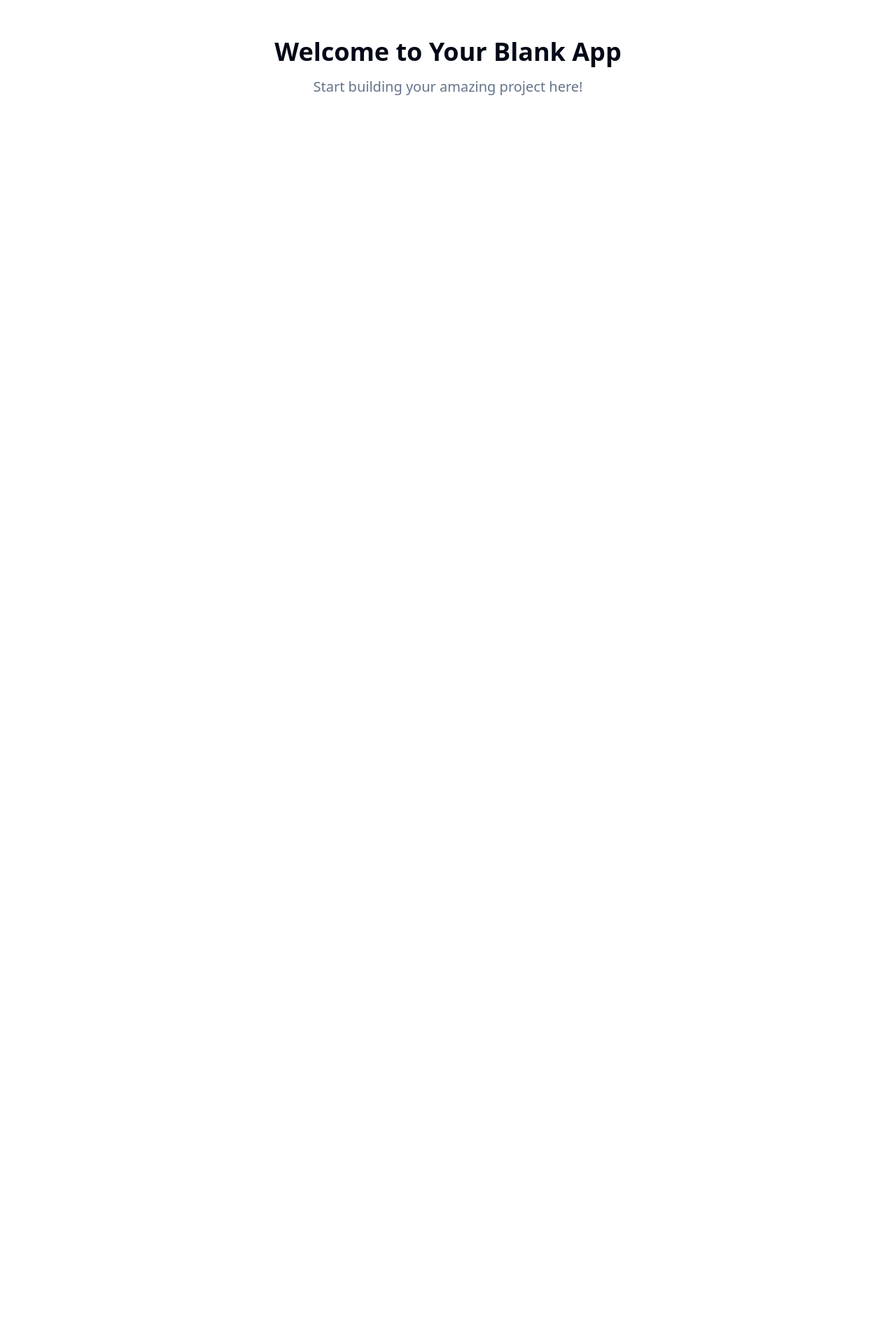
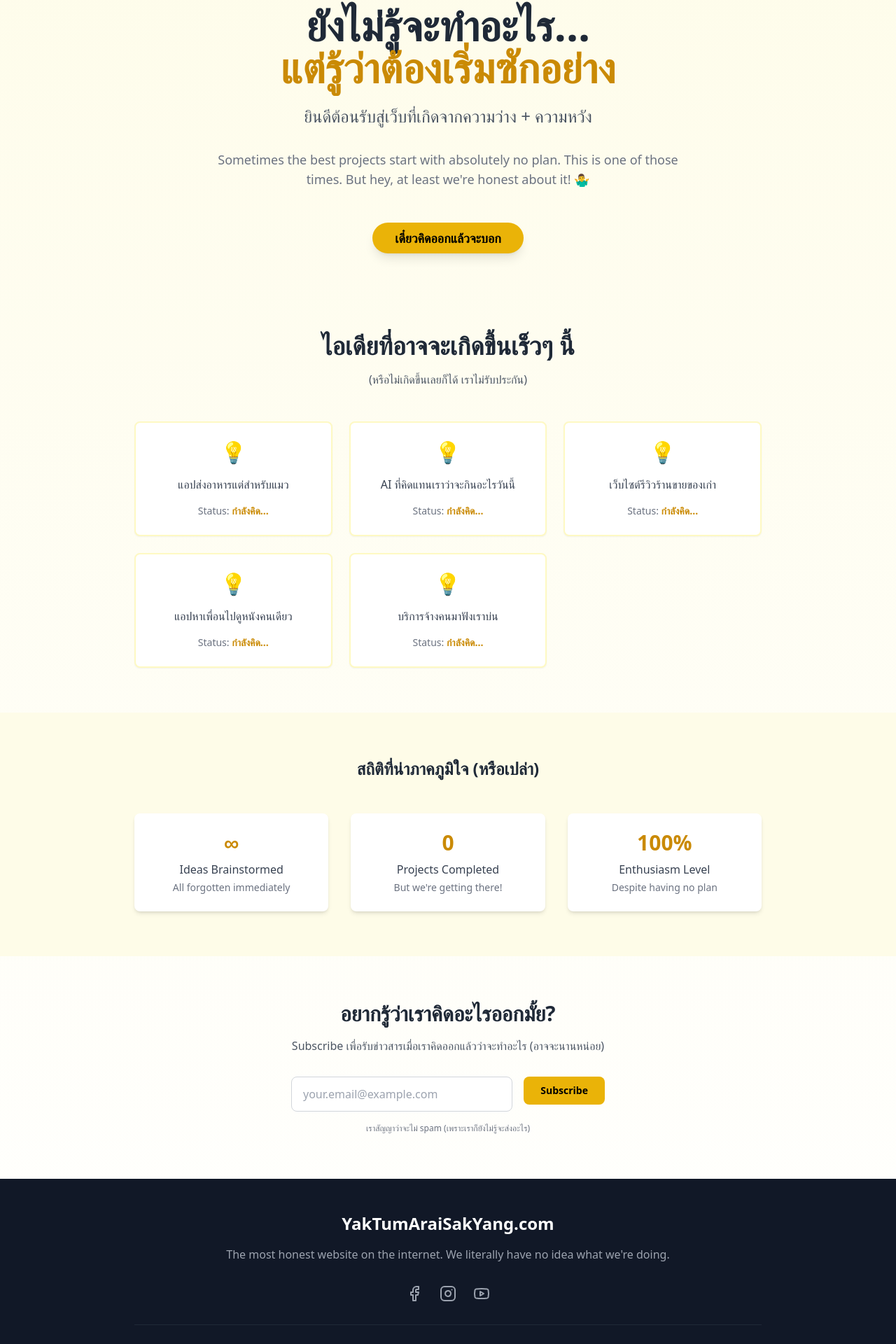
Before and after one commit to Kengbun/mai-roo-mai-wa, a React (Vite) app: page / in a window 1280 px wide. Shown: the part 304-2224 px from the top of the page at 70% size. Before the commit the page ends 800 px from the top, so only its background shows below. Built offline with nearby package versions, Linux system fonts and the light colour scheme.

Commit message:
Create landing page for "YakTumAraiSakYang.com"
Implement a quirky and minimal landing page with Thai/English mix, a funny icon, CTA, placeholder ideas section, responsive design, and a footer.

```diff
--- a/src/pages/Index.tsx
+++ b/src/pages/Index.tsx
@@ -1,12 +1,175 @@
-// Update this page (the content is just a fallback if you fail to update the page)
+
+import { Button } from "@/components/ui/button";
+import { Card } from "@/components/ui/card";
+import { Facebook, Instagram, Youtube } from "lucide-react";
 
 const Index = () => {
+  const ideas = [
+    "แอปส่งอาหารแต่สำหรับแมว",
+    "AI ที่คิดแทนเราว่าจะกินอะไรวันนี้",
+    "เว็บไซต์รีวิวร้านขายของเก่า",
+    "แอปหาเพื่อนไปดูหนังคนเดียว",
+    "บริการจ้างคนมาฟังเราบ่น"
+  ];
+
   return (
-    <div className="min-h-screen flex items-center justify-center bg-background">
-      <div className="text-center">
-        <h1 className="text-4xl font-bold mb-4">Welcome to Your Blank App</h1>
-        <p className="text-xl text-muted-foreground">Start building your amazing project here!</p>
-      </div>
+    <div className="min-h-screen bg-gradient-to-b from-yellow-50 to-white">
+      {/* Header */}
+      <header className="container mx-auto px-4 py-6">
+        <div className="text-center">
+          <h1 className="text-2xl font-bold text-gray-800">YakTumAraiSakYang.com</h1>
+        </div>
+      </header>
+
+      {/* Hero Section */}
+      <main className="container mx-auto px-4 py-12">
+        <div className="max-w-4xl mx-auto text-center">
+          {/* Funny Icon */}
+          <div className="mb-8">
+            <div className="inline-block p-6 bg-yellow-100 rounded-full animate-bounce">
+              <img
+                src="https://images.unsplash.com/photo-1485827404703-89b55fcc595e?w=120&h=120&fit=crop&crop=center"
+                alt="Confused robot"
+                className="w-24 h-24 rounded-full object-cover"
+              />
+            </div>
+          </div>
+
+          {/* Main Headlines */}
+          <h1 className="text-4xl md:text-6xl font-bold text-gray-800 mb-6 leading-tight">
+            ยังไม่รู้จะทำอะไร...<br />
+            <span className="text-yellow-600">แต่รู้ว่าต้องเริ่มซักอย่าง</span>
+          </h1>
+
+          <p className="text-xl md:text-2xl text-gray-600 mb-8 font-light">
+            ยินดีต้อนรับสู่เว็บที่เกิดจากความว่าง + ความหวัง
+          </p>
+
+          <p className="text-lg text-gray-500 mb-12 max-w-2xl mx-auto">
+            Sometimes the best projects start with absolutely no plan. This is one of those times.
+            But hey, at least we're honest about it! 🤷‍♂️
+          </p>
+
+          {/* CTA Button */}
+          <Button
+            size="lg"
+            className="bg-yellow-500 hover:bg-yellow-600 text-black font-semibold px-8 py-4 text-lg rounded-full transition-all duration-300 transform hover:scale-105 shadow-lg hover:shadow-xl"
+          >
+            เดี๋ยวคิดออกแล้วจะบอก
+          </Button>
+        </div>
+      </main>
+
+      {/* Ideas Section */}
+      <section className="container mx-auto px-4 py-16">
+        <div className="max-w-4xl mx-auto">
+          <h2 className="text-3xl md:text-4xl font-bold text-center text-gray-800 mb-4">
+            ไอเดียที่อาจจะเกิดขึ้นเร็วๆ นี้
+          </h2>
+          <p className="text-center text-gray-600 mb-12">
+            (หรือไม่เกิดขึ้นเลยก็ได้ เราไม่รับประกัน)
+          </p>
+
+          <div className="grid md:grid-cols-2 lg:grid-cols-3 gap-6">
+            {ideas.map((idea, index) => (
+              <Card key={index} className="p-6 hover:shadow-lg transition-all duration-300 transform hover:-translate-y-2 bg-white border-2 border-yellow-100 hover:border-yellow-300">
+                <div className="text-center">
+                  <div className="text-3xl mb-4">💡</div>
+                  <p className="text-gray-700 font-medium">{idea}</p>
+                  <div className="mt-4 text-sm text-gray-500">
+                    Status: <span className="text-yellow-600 font-semibold">กำลังคิด...</span>
+                  </div>
+                </div>
+              </Card>
+            ))}
+          </div>
+        </div>
+      </section>
+
+      {/* Stats Section */}
+      <section className="bg-yellow-50 py-16">
+        <div className="container mx-auto px-4">
+          <div className="max-w-4xl mx-auto">
+            <h2 className="text-2xl font-bold text-center text-gray-800 mb-12">
+              สถิติที่น่าภาคภูมิใจ (หรือเปล่า)
+            </h2>
+            <div className="grid md:grid-cols-3 gap-8 text-center">
+              <div className="bg-white p-6 rounded-lg shadow-md">
+                <div className="text-3xl font-bold text-yellow-600 mb-2">∞</div>
+                <div className="text-gray-700">Ideas Brainstormed</div>
+                <div className="text-sm text-gray-500 mt-1">All forgotten immediately</div>
+              </div>
+              <div className="bg-white p-6 rounded-lg shadow-md">
+                <div className="text-3xl font-bold text-yellow-600 mb-2">0</div>
+                <div className="text-gray-700">Projects Completed</div>
+                <div className="text-sm text-gray-500 mt-1">But we're getting there!</div>
+              </div>
+              <div className="bg-white p-6 rounded-lg shadow-md">
+                <div className="text-3xl font-bold text-yellow-600 mb-2">100%</div>
+                <div className="text-gray-700">Enthusiasm Level</div>
+                <div className="text-sm text-gray-500 mt-1">Despite having no plan</div>
+              </div>
+            </div>
+          </div>
+        </div>
+      </section>
+
+      {/* Newsletter Section */}
+      <section className="container mx-auto px-4 py-16">
+        <div className="max-w-2xl mx-auto text-center">
+          <h2 className="text-3xl font-bold text-gray-800 mb-4">
+            อยากรู้ว่าเราคิดอะไรออกมั้ย?
+          </h2>
+          <p className="text-gray-600 mb-8">
+            Subscribe เพื่อรับข่าวสารเมื่อเราคิดออกแล้วว่าจะทำอะไร (อาจจะนานหน่อย)
+          </p>
+          <div className="flex flex-col sm:flex-row gap-4 max-w-md mx-auto">
+            <input
+              type="email"
+              placeholder="your.email@example.com"
+              className="flex-1 px-4 py-3 rounded-lg border border-gray-300 focus:outline-none focus:ring-2 focus:ring-yellow-500"
+            />
+            <Button className="bg-yellow-500 hover:bg-yellow-600 text-black font-semibold px-6 py-3 rounded-lg">
+              Subscribe
+            </Button>
+          </div>
+          <p className="text-xs text-gray-500 mt-4">
+            เราสัญญาว่าจะไม่ spam (เพราะเราก็ยังไม่รู้จะส่งอะไร)
+          </p>
+        </div>
+      </section>
+
+      {/* Footer */}
+      <footer className="bg-gray-900 text-white py-12">
+        <div className="container mx-auto px-4">
+          <div className="max-w-4xl mx-auto text-center">
+            <h3 className="text-2xl font-bold mb-4">YakTumAraiSakYang.com</h3>
+            <p className="text-gray-400 mb-8">
+              The most honest website on the internet. We literally have no idea what we're doing.
+            </p>
+
+            {/* Social Media Icons */}
+            <div className="flex justify-center space-x-6 mb-8">
+              <a href="#" className="text-gray-400 hover:text-yellow-500 transition-colors">
+                <Facebook size={24} />
+              </a>
+              <a href="#" className="text-gray-400 hover:text-yellow-500 transition-colors">
+                <Instagram size={24} />
+              </a>
+              <a href="#" className="text-gray-400 hover:text-yellow-500 transition-colors">
+                <Youtube size={24} />
+              </a>
+            </div>
+
+            <div className="border-t border-gray-800 pt-8">
+              <p className="text-gray-500 text-sm">
+                © 2025 YakTumAraiSakYang.com | Built with confusion and hope |
+                <span className="text-yellow-500"> Made with ❤️ and a lot of uncertainty</span>
+              </p>
+            </div>
+          </div>
+        </div>
+      </footer>
     </div>
   );
 };
```
